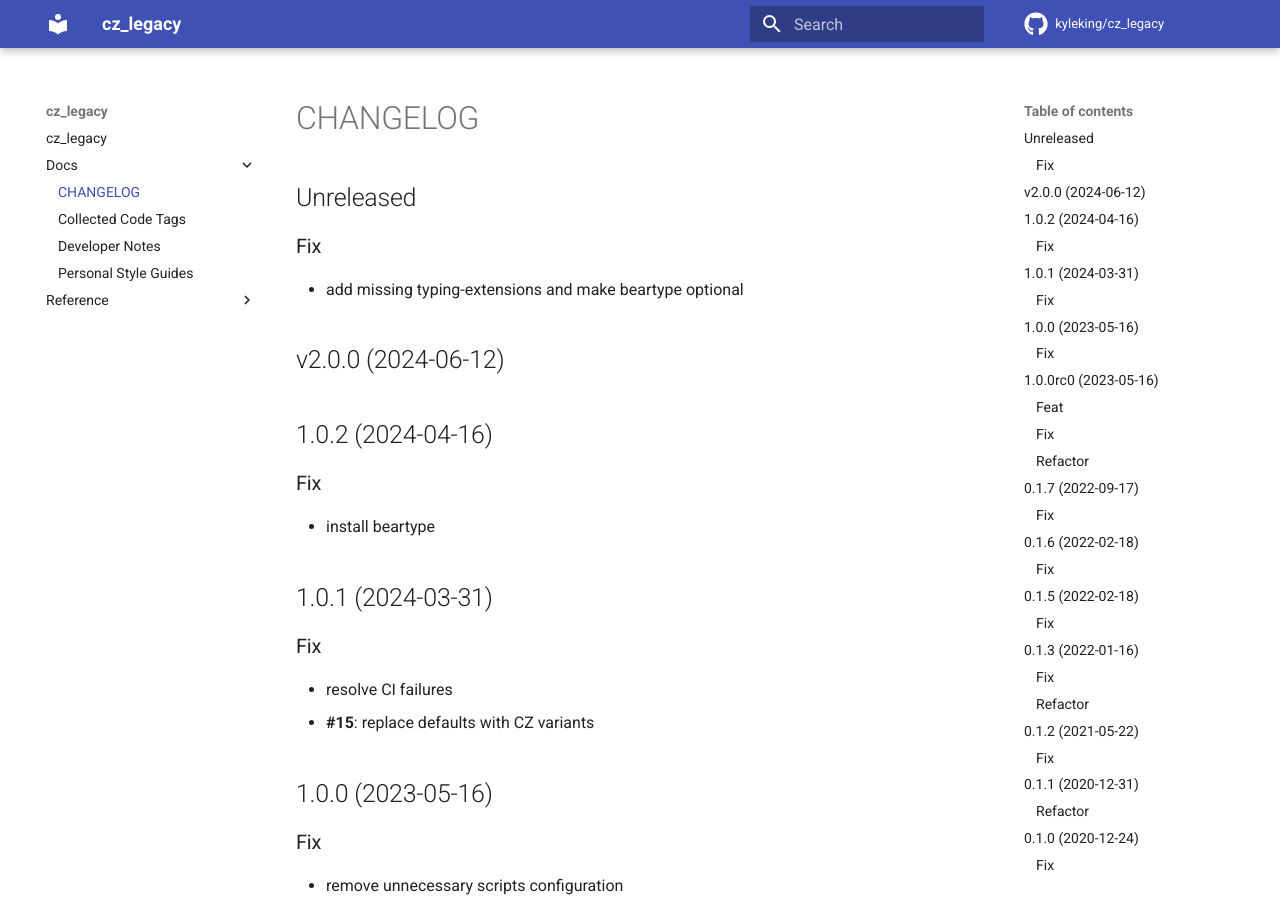
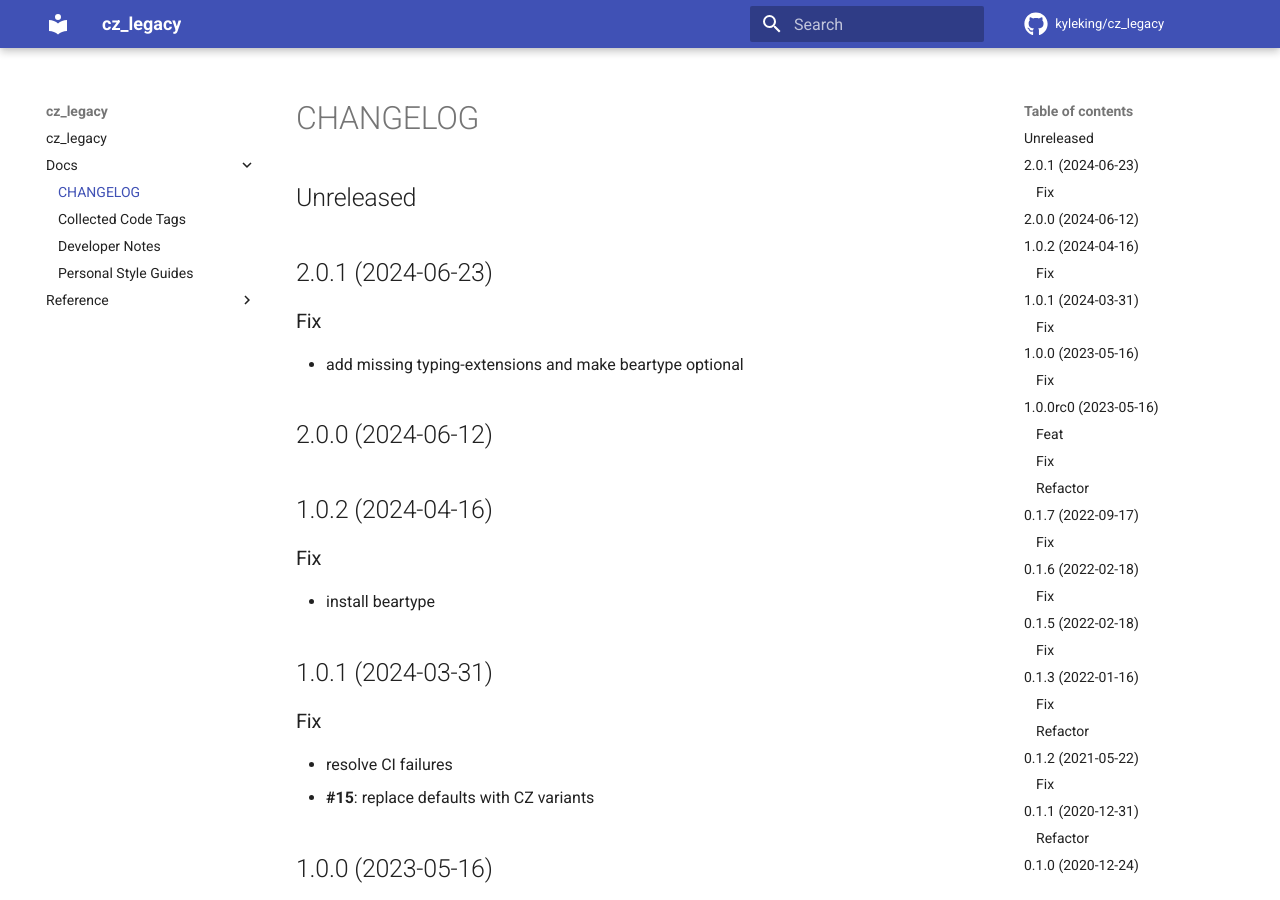
Before and after one commit to KyleKing/cz_legacy, an MkDocs documentation site: the page built from docs/docs/CHANGELOG.md, in a window 1280 px wide and 900 px high. Built offline with MkDocs 1.6.1 and Material for MkDocs 9.7.7, drawn with Linux system fonts in a browser that asks for light colours; comment, search, counter and statistics services are not loaded.

Commit message:
fix: document archival

```diff
--- a/docs/docs/CHANGELOG.md
+++ b/docs/docs/CHANGELOG.md
@@ -1,10 +1,12 @@
 ## Unreleased
+
+## 2.0.1 (2024-06-23)
 
 ### Fix
 
 - add missing typing-extensions and make beartype optional
 
-## v2.0.0 (2024-06-12)
+## 2.0.0 (2024-06-12)
 
 ## 1.0.2 (2024-04-16)
 
```
Also changed, not shown: README.md (+3 -0 lines), docs/README.md (+3 -0 lines), docs/docs/DEVELOPER_GUIDE.md (+1 -1 lines).
